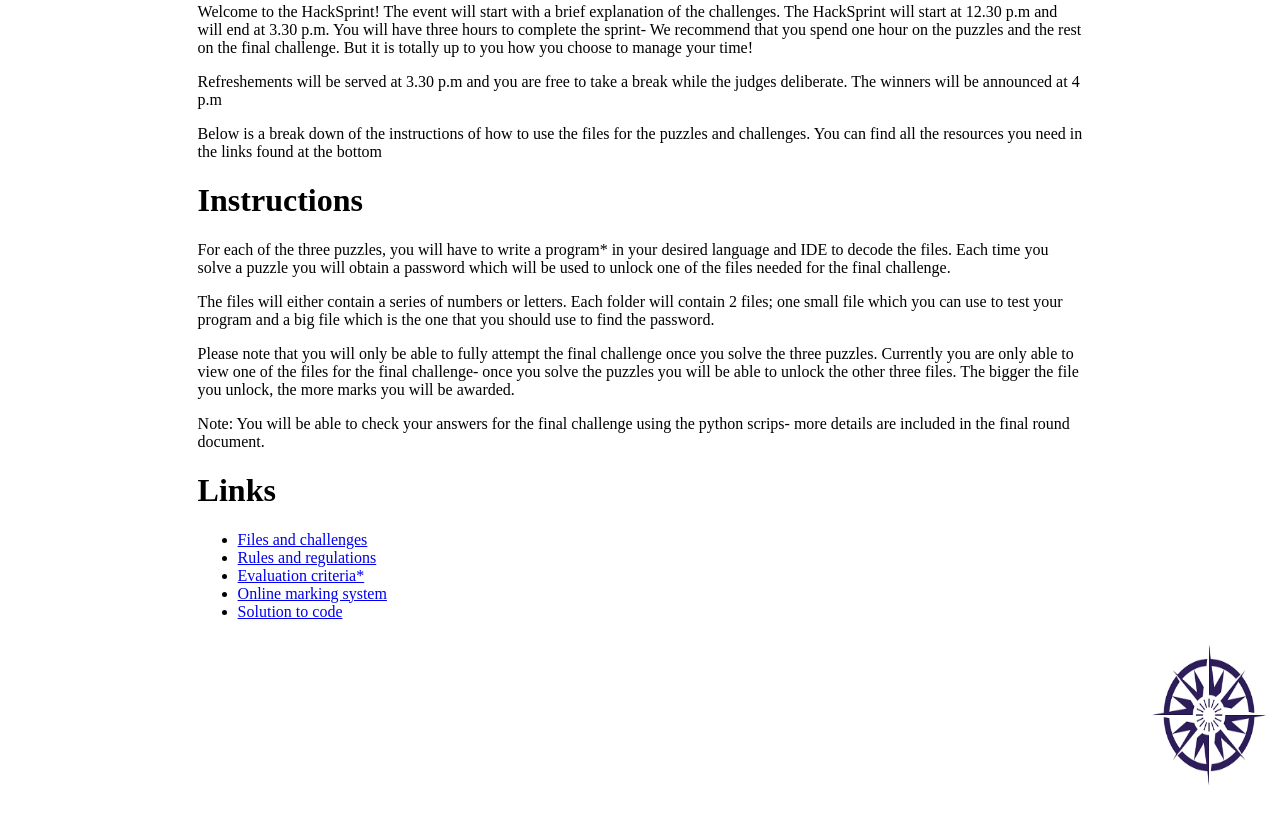
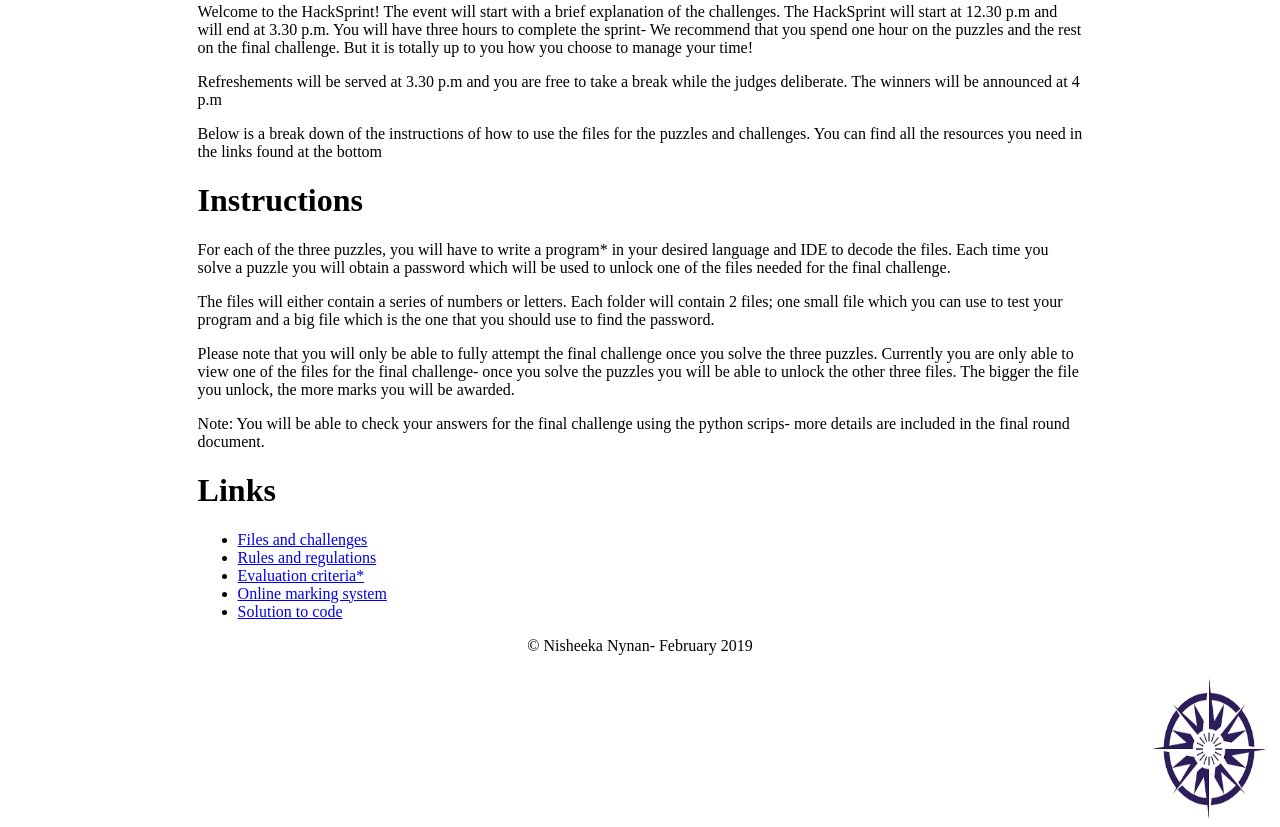
Before and after one commit to StellaNynan/StellaNynan.github.io, a plain HTML site: page index.html in a window 1280 px wide. Shown: the part 315-1142 px from the top of the page. Before the commit the page ends 1108 px from the top, so only its background shows below. Drawn offline with Linux system fonts and the light colour scheme.

```diff
--- a/index.html
+++ b/index.html
@@ -46,6 +46,10 @@
 
 </div>
 
+     <div>
+     <p align="center"> © Nisheeka Nynan- February 2019 </p>
+     </div>
+
     <img src="unilogo.png" class="right">
 
 </body>
```
